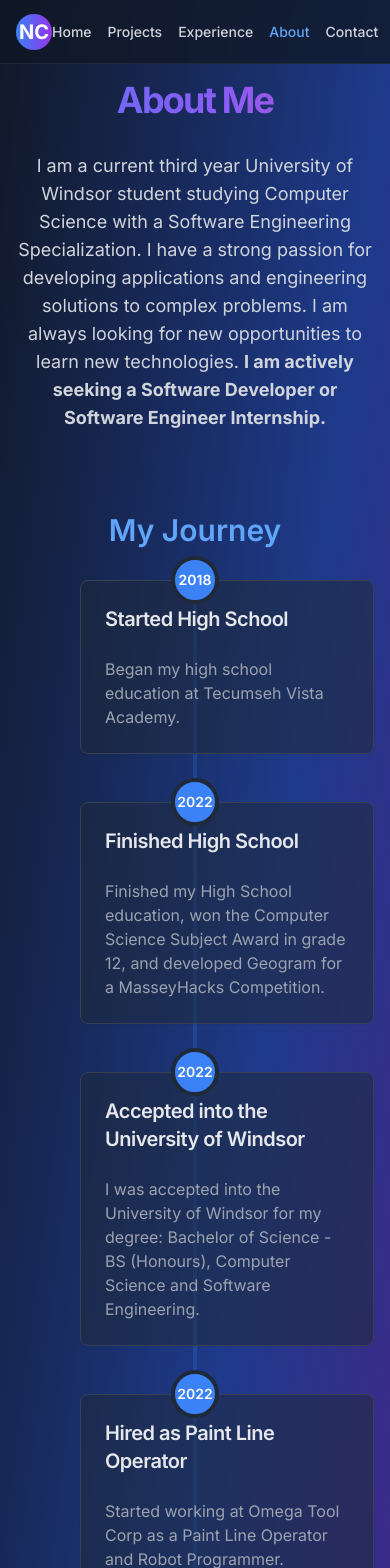
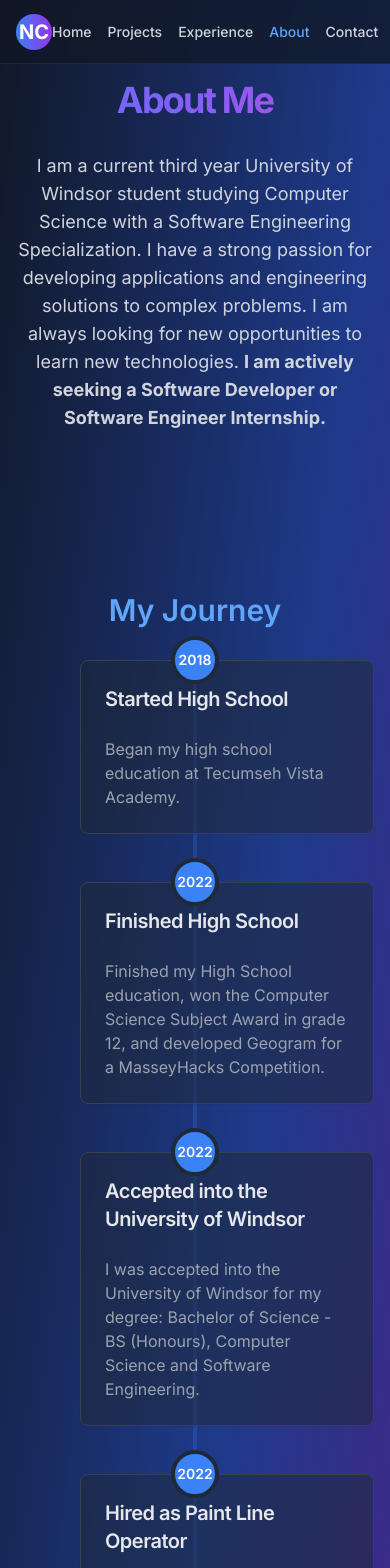
Before and after one commit to NickCecc/revisednextjsport, a Next.js app: page /about in a window 390 px wide. Shown: the top 1568 px of the page. Built offline with nearby package versions, Linux system fonts and the light colour scheme.

Commit message:
Added padding on each heading of each page to prevent it from being hidden on a mobile device.

```diff
--- a/app/about/page.tsx
+++ b/app/about/page.tsx
@@ -113,7 +113,7 @@ function Journey() {
     ]
 
     return (
-        <section className="space-y-8">
+        <section className="space-y-8 pt-20">
             <h2 className="text-3xl font-semibold text-center text-blue-400">My Journey</h2>
             <div className="relative max-w-4xl mx-auto">
                 <div className="absolute left-1/2 transform -translate-x-1/2 w-1 h-full bg-blue-500/20"></div>
--- a/app/contact/page.tsx
+++ b/app/contact/page.tsx
@@ -55,7 +55,7 @@ export default function ContactPage() {
     };
 
     return (
-        <div className="space-y-20 py-20">
+        <div className="space-y-20 py-20 pt-20">
             <section className="w-full flex flex-col items-center">
                 <div className="container px-4 md:px-6 pt-4">
                     <motion.div
--- a/app/page.tsx
+++ b/app/page.tsx
@@ -26,7 +26,7 @@ const itemVariants = {
 export default function Home() {
   return (
       <div className="flex flex-col min-h-screen">
-        <section className="flex-1 flex flex-col justify-center items-center px-4 md:px-6">
+        <section className="flex-1 flex flex-col justify-center items-center px-4 md:px-6 pt-16">
           <motion.div
               className="text-center mb-8"
               initial="hidden"
--- a/app/projects/page.tsx
+++ b/app/projects/page.tsx
@@ -24,7 +24,7 @@ export default function ProjectsPage() {
 
 
     return (
-        <section className="w-full py-12 md:py-24 lg:py-32 flex flex-col items-center">
+        <section className="w-full flex flex-col items-center pt-20">
             <div className="container px-4 md:px-6 ">
                 <motion.div
                     className="text-center mb-8"
```
